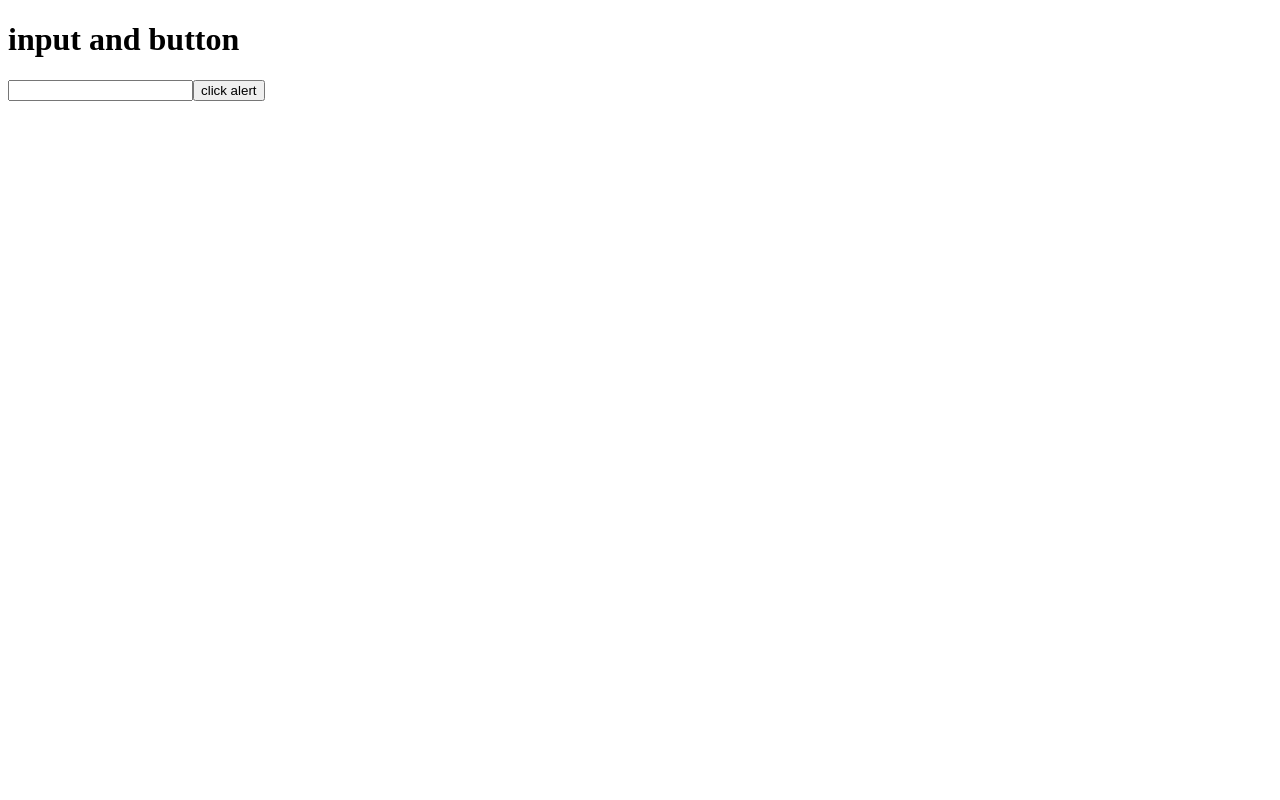
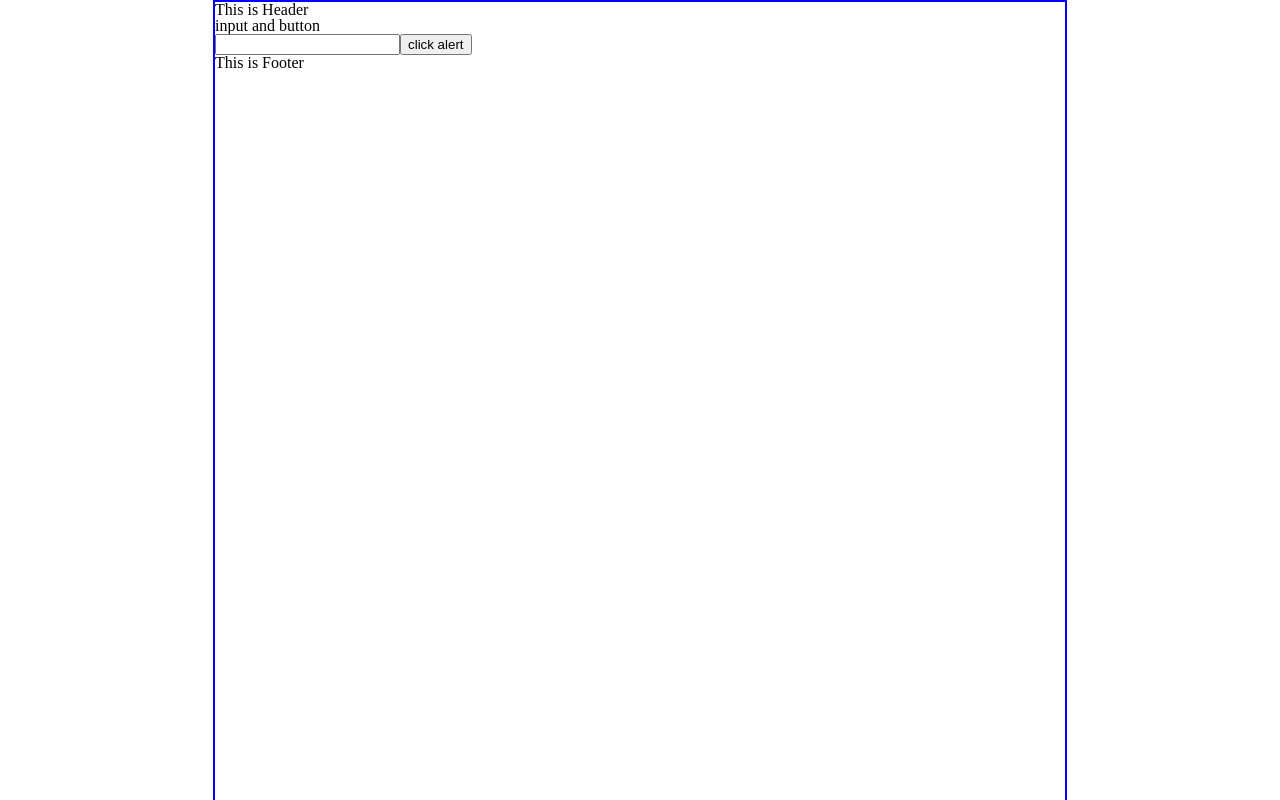
Before and after one commit to yoogukhyeon/soccer-community, a React (Create React App) app: page / in a window 1280 px wide. Shown: the top 800 px of the page. Built offline with nearby package versions, Linux system fonts and the light colour scheme.

Commit message:
components Header, Footer, Layout 셋팅 완료

```diff
--- a/package.json
+++ b/package.json
@@ -10,9 +10,12 @@
     "@types/node": "^16.18.4",
     "@types/react": "^18.0.26",
     "@types/react-dom": "^18.0.9",
+    "@types/styled-components": "^5.1.26",
     "react": "^18.2.0",
     "react-dom": "^18.2.0",
     "react-scripts": "5.0.1",
+    "styled-components": "^5.3.6",
+    "styled-reset": "^4.4.4",
     "typescript": "^4.9.3",
     "web-vitals": "^2.1.4"
   },
@@ -41,7 +44,7 @@
     "babel-eslint": "^10.1.0",
     "eslint": "^8.29.0",
     "eslint-config-airbnb": "^19.0.4",
-    "eslint-config-prettier": "^8.5.0",
+    "eslint-config-prettier": "^7.2.0",
     "eslint-plugin-import": "^2.26.0",
     "eslint-plugin-jsx-a11y": "^6.6.1",
     "eslint-plugin-prettier": "^4.2.1",
--- a/src/App.tsx
+++ b/src/App.tsx
@@ -1,6 +1,25 @@
 import React, { useState } from 'react';
 import { Input } from './components/Input';
 import { Button } from './components/Button';
+import styled from 'styled-components';
+import Layout from './components/layout/Layout';
+
+const Container = styled.div`
+  max-width: 850px;
+  width: 100%;
+  height: 1000px;
+  margin: 0 auto;
+
+  ${({ theme }) => theme.media.desktop`
+      border: 2px solid blue;
+  `}
+  ${({ theme }) => theme.media.tablet`
+      border: 2px solid yellow;
+  `}
+  ${({ theme }) => theme.media.mobile`
+      border: 2px solid purple;
+  `}
+`;
 
 function App() {
   const [value, setValue] = useState<string>('');
@@ -16,9 +35,13 @@ function App() {
 
   return (
     <div className="App">
-      <h1>input and button</h1>
-      <Input type="text" value={value} onChange={onChange} />
-      <Button onClick={onClick} text="click alert" />
+      <Container>
+        <Layout>
+          <h1>input and button</h1>
+          <Input type="text" value={value} onChange={onChange} />
+          <Button onClick={onClick} text="click alert" />
+        </Layout>
+      </Container>
     </div>
   );
 }
--- /dev/null
+++ b/src/common/style/global-style.tsx
@@ -0,0 +1,55 @@
+import { createGlobalStyle } from 'styled-components';
+import reset from 'styled-reset';
+
+export const GlobalStyle = createGlobalStyle`
+  ${reset}
+
+  html, body, div, span, applet, object, iframe,
+  h1, h2, h3, h4, h5, h6, p, blockquote, pre,
+  a, abbr, acronym, address, big, cite, code,
+  del, dfn, em, img, ins, kbd, q, s, samp,
+  small, strike, strong, sub, sup, tt, var,
+  b, u, i, center,
+  dl, dt, dd, ol, ul, li,
+  fieldset, form, label, legend,
+  table, caption, tbody, tfoot, thead, tr, th, td,
+  article, aside, canvas, details, embed,
+  figure, figcaption, footer, header, hgroup,
+  menu, nav, output, ruby, section, summary,
+  time, mark, audio, video {
+      margin: 0;
+      padding: 0;
+      border: 0;
+      font-size: 100%;
+      font: inherit;
+      vertical-align: baseline;
+  }
+  /* HTML5 display-role reset for older browsers */
+  article, aside, details, figcaption, figure,
+  footer, header, hgroup, menu, nav, section {
+      display: block;
+  }
+  body {
+      line-height: 1;
+  }
+  ol, ul {
+      list-style: none;
+  }
+
+  a{
+      color: inherit;
+      text-decoration: none;
+  }
+  blockquote, q {
+      quotes: none;
+  }
+  blockquote:before, blockquote:after,
+  q:before, q:after {
+      content: '';
+      content: none;
+  }
+  table {
+      border-collapse: collapse;
+      border-spacing: 0;
+  }
+`;
--- /dev/null
+++ b/src/common/style/theme.tsx
@@ -0,0 +1,76 @@
+import baseStyled, {
+  css,
+  CSSProp,
+  ThemedStyledInterface,
+} from 'styled-components';
+
+const sizes: { [key: string]: number } = {
+  mobile: 320,
+  tablet: 768,
+  desktop: 1024,
+};
+
+type BackQuoteArgs = string[];
+
+interface Media {
+  mobile: (...args: BackQuoteArgs) => CSSProp | undefined;
+  tablet: (...args: BackQuoteArgs) => CSSProp | undefined;
+  desktop: (...args: BackQuoteArgs) => CSSProp | undefined;
+}
+
+const media: Media = {
+  mobile: (...args: BackQuoteArgs) => undefined,
+  tablet: (...args: BackQuoteArgs) => undefined,
+  desktop: (...args: BackQuoteArgs) => undefined,
+};
+
+Object.keys(sizes).reduce((acc: Media, label: string) => {
+  switch (label) {
+    case 'desktop':
+      acc.desktop = (...args: BackQuoteArgs) =>
+        css`
+          @media only screen and (min-width: ${sizes.desktop}px) {
+            ${args}
+          }
+        `;
+      break;
+    case 'tablet':
+      acc.tablet = (...args: BackQuoteArgs) =>
+        css`
+          @media only screen and (max-width: ${sizes.desktop}px) and (min-width: ${sizes.tablet}px) {
+            ${args}
+          }
+        `;
+      break;
+    case 'mobile':
+      acc.mobile = (...args: BackQuoteArgs) =>
+        css`
+          @media only screen and (max-width: ${sizes.tablet}px) {
+            ${args}
+          }
+        `;
+      break;
+    default:
+      break;
+  }
+  return acc;
+}, media);
+
+const colors = {
+  white: '#ffffff',
+  black: '#000000',
+};
+
+const secondaryColors = {};
+const fontSizes: string[] = [];
+
+const theme = {
+  colors,
+  fontSizes,
+  secondaryColors,
+  media,
+};
+
+export type Theme = typeof theme;
+export const styled = baseStyled as ThemedStyledInterface<Theme>;
+export default theme;
--- /dev/null
+++ b/src/common/style/themed-components.ts
@@ -0,0 +1,14 @@
+import * as styledComponents from 'styled-components';
+
+import { Theme } from './theme';
+
+const {
+  default: styled,
+  css,
+  keyframes,
+  ThemeProvider,
+} = styledComponents as styledComponents.ThemedStyledComponentsModule<Theme>;
+
+export { css, keyframes, ThemeProvider };
+
+export default styled;
--- a/src/components/Button.tsx
+++ b/src/components/Button.tsx
@@ -5,10 +5,10 @@ interface IButton {
   onClick: () => void;
 }
 
-export function Button({text, onClick }: IButton) {
+export function Button({ text, onClick }: IButton) {
   return (
     <>
-      <button type='button' onClick={onClick}>
+      <button type="button" onClick={onClick}>
         {text}
       </button>
     </>
--- /dev/null
+++ b/src/components/layout/Footer.tsx
@@ -0,0 +1,9 @@
+import React from 'react';
+
+export default function Footer() {
+  return (
+    <div>
+      <h1>This is Footer</h1>
+    </div>
+  );
+}
--- /dev/null
+++ b/src/components/layout/Header.tsx
@@ -0,0 +1,9 @@
+import React from 'react';
+
+export default function Header() {
+  return (
+    <div>
+      <h2>This is Header</h2>
+    </div>
+  );
+}
--- /dev/null
+++ b/src/components/layout/Layout.tsx
@@ -0,0 +1,17 @@
+import React from 'react';
+import Header from './Header';
+import Footer from './Footer';
+
+interface IProps {
+  children: React.ReactNode;
+}
+
+export default function Layout({ children }: IProps) {
+  return (
+    <div>
+      <Header />
+      <main>{children}</main>
+      <Footer />
+    </div>
+  );
+}
--- a/src/index.tsx
+++ b/src/index.tsx
@@ -1,8 +1,16 @@
 import React from 'react';
-import ReactDOM from 'react-dom/client';
+import ReactDOM from 'react-dom';
 import App from './App';
+import { GlobalStyle } from './common/style/global-style';
+import theme from './common/style/theme';
+import { ThemeProvider } from './common/style/themed-components';
 
-const root = ReactDOM.createRoot(
-  document.getElementById('root') as HTMLElement,
+ReactDOM.render(
+  <>
+    <GlobalStyle />
+    <ThemeProvider theme={theme}>
+      <App />
+    </ThemeProvider>
+  </>,
+  document.getElementById('root'),
 );
-root.render(<App />);
--- a/tsconfig.json
+++ b/tsconfig.json
@@ -14,6 +14,7 @@
     "resolveJsonModule": true,
     "isolatedModules": true,
     "noEmit": true,
+    "sourceMap": true,
     "jsx": "react-jsx"
   },
   "include": ["src"]
```
Also changed, not shown: 1 other file (tests, documents, lock files or other folders).
